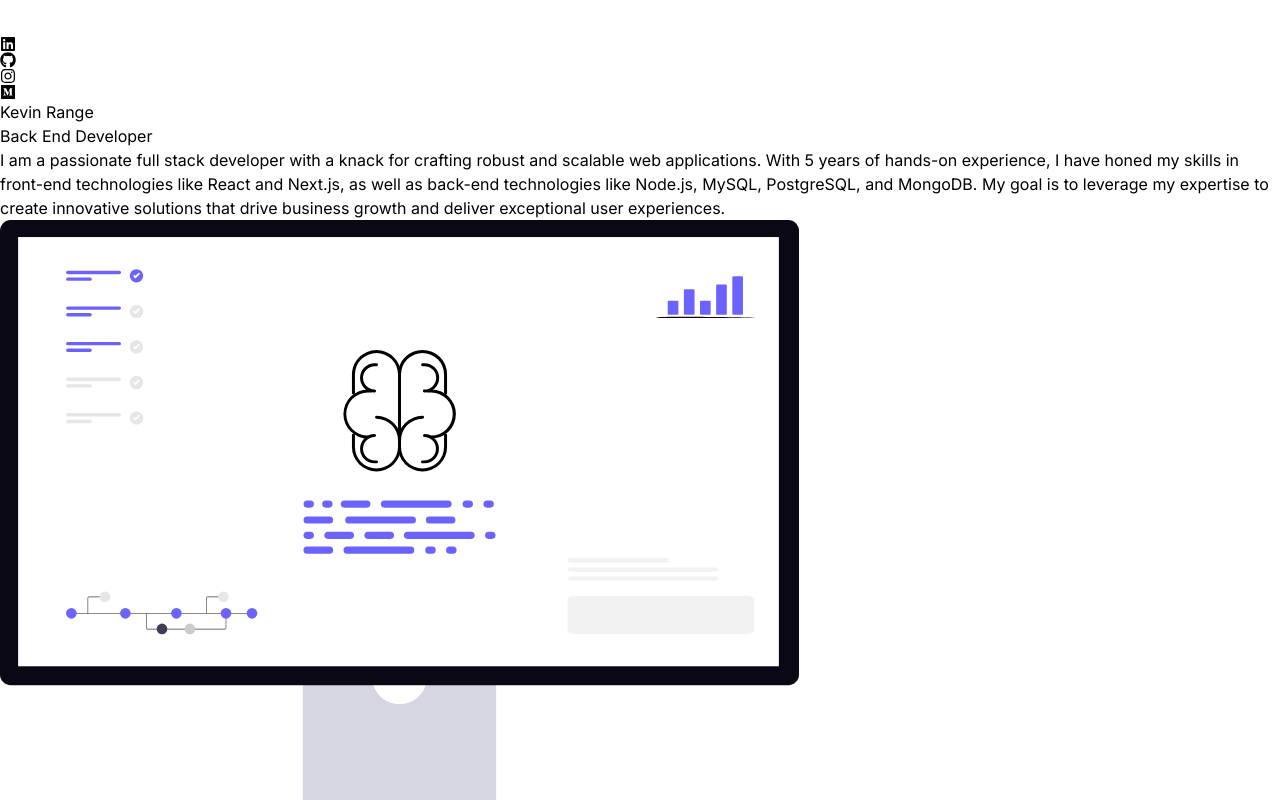
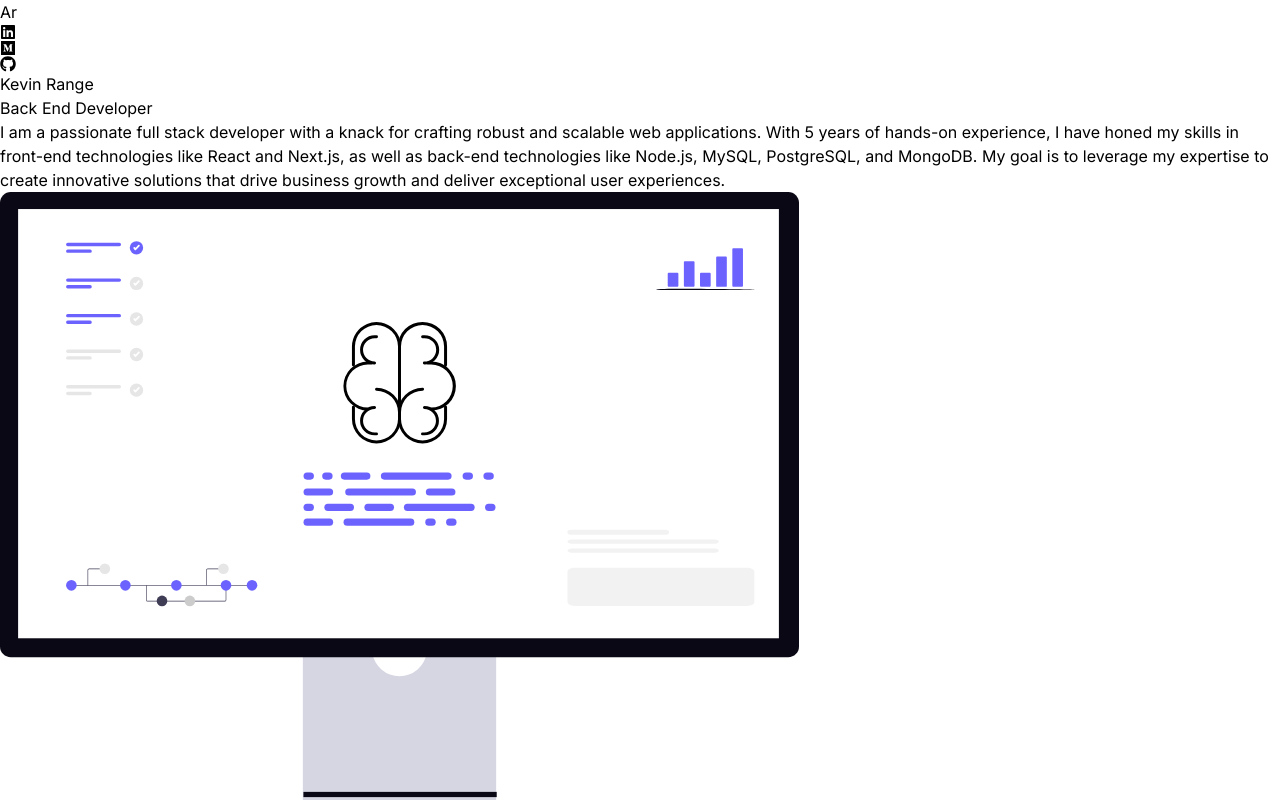
Before and after one commit to amritranjandev/portfolio, a React (Vite) app: page / in a window 1280 px wide. Shown: the top 800 px of the page. Built offline with nearby package versions, Linux system fonts and the light colour scheme.

Commit message:
Update Navbar.jsx

```diff
--- a/src/components/Navbar.jsx
+++ b/src/components/Navbar.jsx
@@ -1,5 +1,6 @@
 import React from 'react'
-import logo from '../assets/kevinRushLogo.png'
+// import logo from '../assets/kevinRushLogo.png'
+import logo from '../assets/Ar.png'
 import { FaLinkedin } from 'react-icons/fa'
 import { FaGithub } from 'react-icons/fa'
 // import { FaSquareXTwitter } from 'react-icons/fa'
@@ -10,14 +11,24 @@ const Navbar = () => {
   return (
     <nav className="flex items-center justify-between py-6">
         <div className="flex flex-shrink-0 items-center">
-            <img className="mx-2 w-10" src={logo} alt="logo" />
+            {/* <img className="mx-2 w-10" src={logo} alt="logo" /> */}
+            <span className="mx-2 w-10 font-bold text-xl">Ar</span>
+
         </div>
         <div className="m-8 flex items-center justify-center gap-4 text-2xl">
-            <FaLinkedin/>
-            <FaGithub/>
+            <a href="https://www.linkedin.com/in/amrit-ranjan-professional/" target="_blank" rel="noopener noreferrer">
+                <FaLinkedin />
+            </a>
+            {/* <FaGithub/> */}
             {/* <FaSquareXTwitter/>  */}
-            <FaInstagram/>
-            <FaMedium/>
+            {/* <FaInstagram/> */}
+            {/* <FaMedium/> */}
+            <a href="https://medium.com/@amritranjanamc" target="_blank" rel="noopener noreferrer">
+                <FaMedium />
+            </a>
+            <a href="https://github.com/amritranjandev" target="_blank" rel="noopener noreferrer">
+                <FaGithub />
+            </a>
         </div>
     </nav>
   )
```
